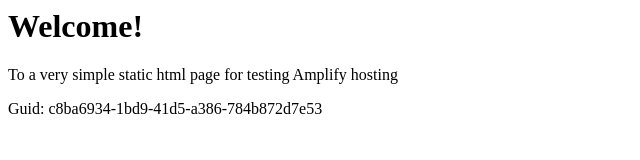
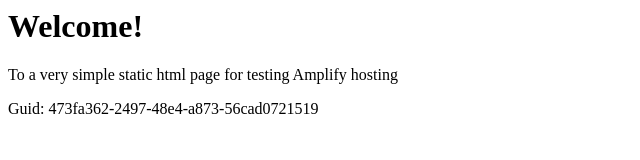
Before and after one commit to aws-aemilia-syd/Github-PR-Commit-Integration-Test-DoNotTouch-GitHubWebhookPushCanaryTest-v1-preprod-ap-southeast-2, a website: page src/index.html in a window 1280 px wide. Shown: the full height of the page, 0-640 px from the left. Drawn offline with Linux system fonts and the light colour scheme.

Commit message:
commit from integ tests

```diff
--- a/src/index.html
+++ b/src/index.html
@@ -12,6 +12,6 @@
 <body>
     <h1>Welcome!</h1>
     <p>To a very simple static html page for testing Amplify hosting</p>
-    <p>Guid: c8ba6934-1bd9-41d5-a386-784b872d7e53</p></body>
+    <p>Guid: 473fa362-2497-48e4-a873-56cad0721519</p></body>
 
 </html>
```
